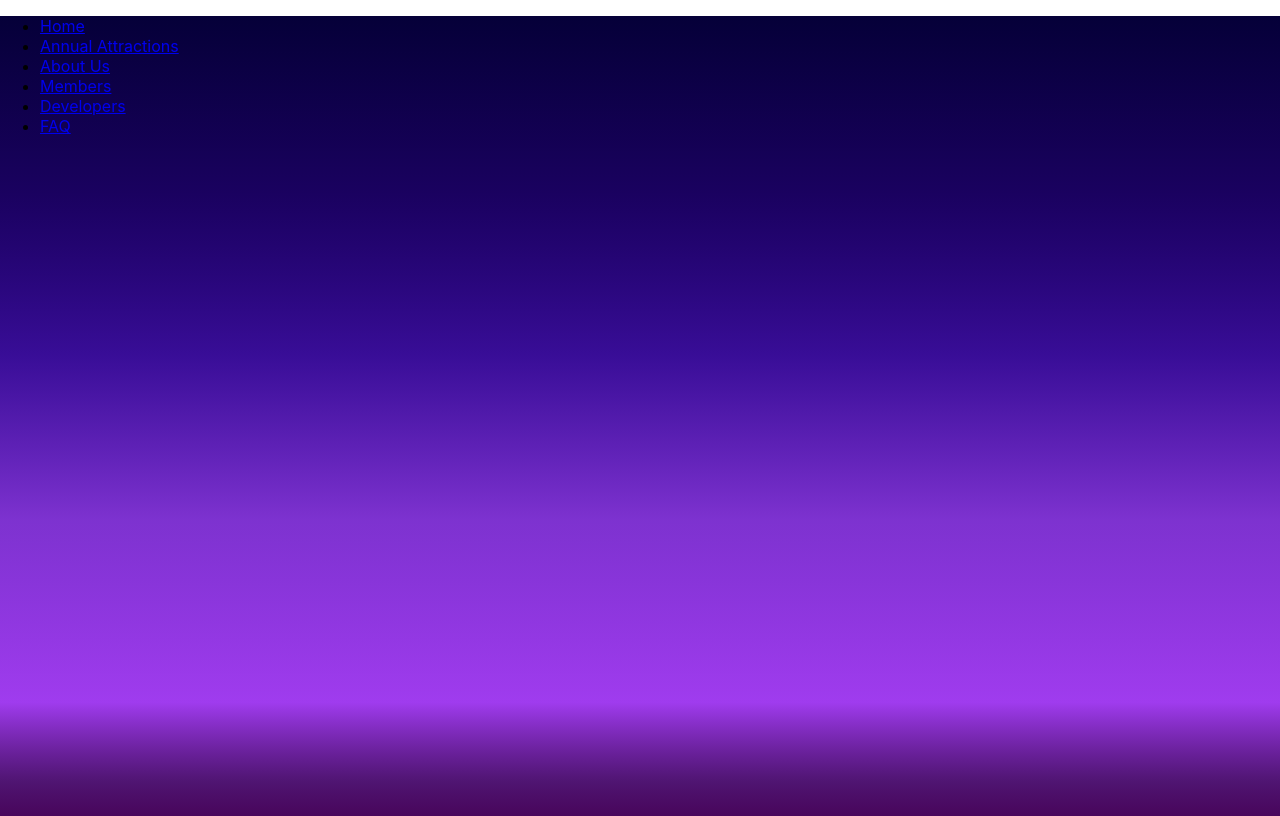
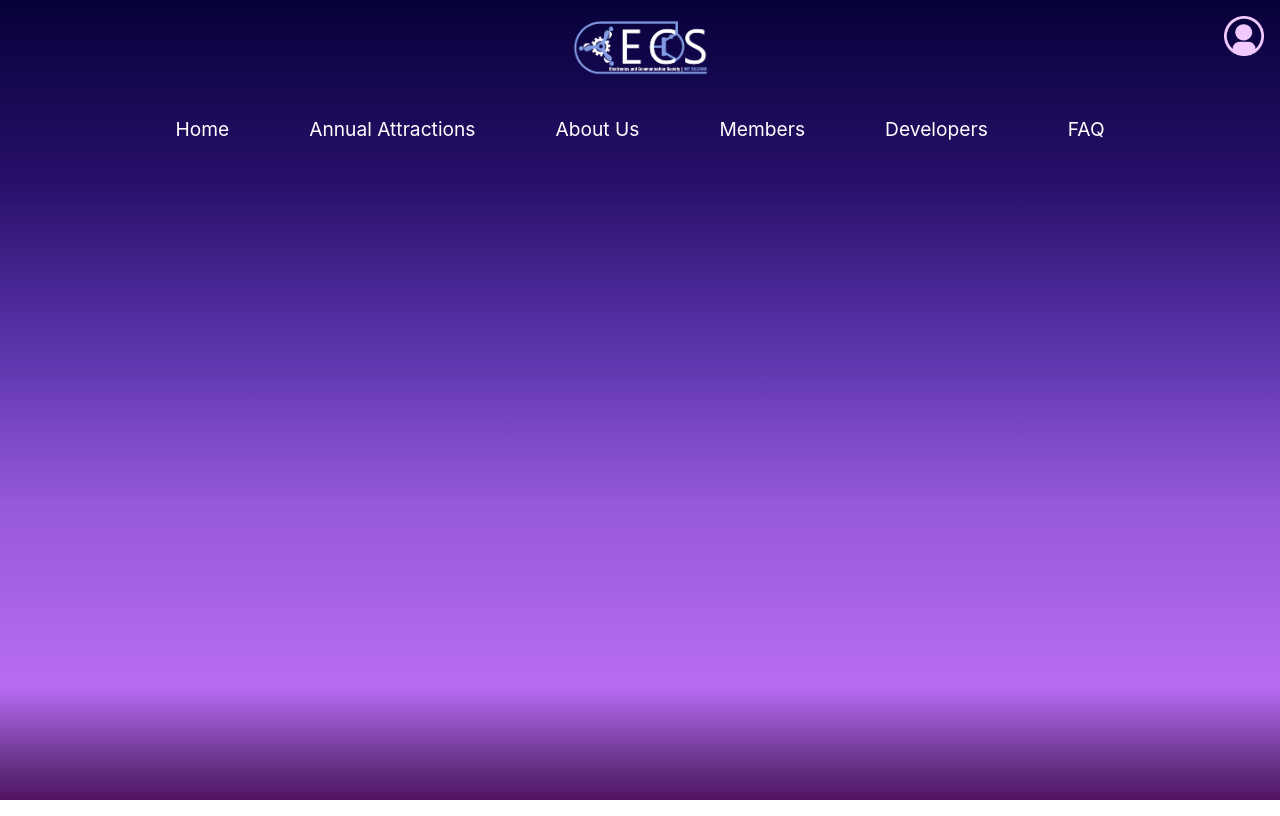
Before and after one commit to Rohan-108/ECS-Website, a React (Create React App) app: page / in a window 1280 px wide. Built offline with nearby package versions, Linux system fonts and the light colour scheme; no server answers.

Commit message:
navbar created

```diff
--- a/src/App.js
+++ b/src/App.js
@@ -22,8 +22,13 @@ function App() {
   return (
     <>
       <Routes>
-        <Route path="/" element={<Home currentUser={currentUser} />} />
-        <Route path="/Login" element={<Login currentUser={currentUser} />} />
+        <Route
+          path="/"
+          element={
+            <Home currentUser={currentUser} setCurrentUser={setCurrentUser} />
+          }
+        />
+        {/* <Route path="/Login" element={<Login currentUser={currentUser} />} /> */}
         <Route
           path="/Developer"
           element={<Developers currentUser={currentUser} />}
@@ -34,10 +39,10 @@ function App() {
         />
         <Route path="/faq" element={<Faq currentUser={currentUser} />} />
         <Route path="/Member" element={<Member currentUser={currentUser} />} />
-        <Route
+        {/* <Route
           path="/SignUp"
           element={<SignUp setCurrentUser={setCurrentUser} />}
-        />
+        /> */}
       </Routes>
     </>
   );
--- a/src/components/Home/Home.jsx
+++ b/src/components/Home/Home.jsx
@@ -4,10 +4,10 @@ import {auth}from '../../firebase';
 import Navbar from '../Navbar/Navbar';
 import "./home.css"
 const Home = (props) => {
-  const{currentUser}=props;
+  const{currentUser,setCurrentUser}=props;
   return (
     <div className='container'>
-      <Navbar currentUser={currentUser} />
+      <Navbar currentUser={currentUser} setCurrentUser={setCurrentUser}/>
     </div>
   )
 }
--- a/src/components/Modal/Login.jsx
+++ b/src/components/Modal/Login.jsx
@@ -7,8 +7,8 @@ import { auth } from "../../firebase";
 
 import styles from "./Login.module.css";
 
-function Login() {
-
+function Login(props) {
+  const {setOpenLogin,setSignup}=props;
   const navigate = useNavigate();
   const [values, setValues] = useState({
     email: "",
@@ -28,7 +28,7 @@ function Login() {
     signInWithEmailAndPassword(auth, values.email, values.pass)
       .then(async (res) => {
         setSubmitButtonDisabled(false);
-
+        setOpenLogin(false);
         navigate("/");
       })
       .catch((err) => {
@@ -41,6 +41,10 @@ function Login() {
           }
       });
   };
+  const handleClick=()=>{
+    setOpenLogin(false);
+    setSignup(true);
+  }
   return (
     <div className={styles.container}>
       <div className={styles.innerBox}>
@@ -66,13 +70,13 @@ function Login() {
           <button disabled={submitButtonDisabled} onClick={handleSubmission}>
             Login
           </button>
-          <button className={styles.cancel} onClick={()=>{navigate("/")}}>
+          <button className={styles.cancel} onClick={()=>{setOpenLogin(false)}}>
             Cancel
           </button>
           <p>
             Already have an account?{" "}
             <span>
-              <Link to="/signup">Sign up</Link>
+              <a href="#"onClick={handleClick}>Sign up</a>
             </span>
           </p>
         </div>
--- a/src/components/Modal/Login.module.css
+++ b/src/components/Modal/Login.module.css
@@ -1,8 +1,9 @@
 .container {
-    height: 100%;
-    min-height: 100vh;
-    width: 100%;
-    background: linear-gradient(to right, #9900ff, #cc80ff);
+    height: 100vh;
+    width: 100vw;
+    position: fixed;
+    background-color: rgba(0,0,0,0.4);
+    z-index: 2;
     display: flex;
     justify-content: center;
     align-items: center;
--- a/src/components/Modal/SignUp.jsx
+++ b/src/components/Modal/SignUp.jsx
@@ -9,7 +9,7 @@ import styles from "./SignUp.module.css";
 
 function SignUp(props) {
   //const history=useHistory();
-  const {setCurrentUser}=props;
+  const {setCurrentUser,setSignup,setOpenLogin}=props;
   const navigate = useNavigate();
   const [values, setValues] = useState({//function to setup form details
     name: "",
@@ -43,6 +43,7 @@ function SignUp(props) {
           displayName: values.name,
         });
         setCurrentUser(auth.currentUser);
+        setSignup(false);
         navigate("/");
       })
       .catch((err) => {
@@ -53,7 +54,10 @@ function SignUp(props) {
 
       });
   };
-
+  const handleClick=()=>{
+    setSignup(false);
+    setOpenLogin(true);
+  }
   return (
     <div className={styles.container}>
       <div className={styles.innerBox}>
@@ -86,13 +90,13 @@ function SignUp(props) {
           <button onClick={handleSubmission} disabled={submitButtonDisabled}>
             Signup
           </button>
-          <button className={styles.cancel} onClick={()=>{navigate("/")}}>
+          <button className={styles.cancel} onClick={()=>{setSignup(false)}}>
             Cancel
           </button>
           <p>
             Already have an account?{" "}
             <span>
-              <Link to="/login">Login</Link>
+              <a href="#"onClick={handleClick}>Login</a>
             </span>
           </p>
         </div>
--- a/src/components/Modal/SignUp.module.css
+++ b/src/components/Modal/SignUp.module.css
@@ -1,9 +1,10 @@
 .container {
-    height: 100%;
-    min-height: 100vh;
-    width: 100%;
-    background: linear-gradient(to right, #9900ff, #cc80ff);
+    height: 100vh;
+    width: 100vw;
+    position: fixed;
+    background-color: rgba(0, 0, 0, 0.4);
     display: flex;
+    z-index: 2;
     justify-content: center;
     align-items: center;
 }
--- a/src/components/Navbar/Navbar.jsx
+++ b/src/components/Navbar/Navbar.jsx
@@ -1,18 +1,41 @@
-import React from 'react'
+import React, { useState } from 'react'
 import logo from "../../assets/images/logo.png"
 import login from "../../assets/images/login.png"
-import { Link } from 'react-router-dom'
+import { Link,useNavigate } from 'react-router-dom'
 import {auth}from '../../firebase';
+import "./navbar.css"
+import Login from "../Modal/Login"
+import SignUp from '../Modal/SignUp';
 const Navbar = (props) => {
-  const{currentUser}=props;
+  const{currentUser,setCurrentUser}=props;
+  const[openLogin,setOpenLogin]=useState(false);
+  const[openSignup,setSignup]=useState(false);
+  const navigate=useNavigate();
+  const handleClick=()=>{
+        if(currentUser){
+          setOpenLogin(true);
+        }else{
+          //navigate("/login");'
+          setOpenLogin(true);
+        }
+  }
   return (
-    <div className='container'>
-      <div className="logo"></div>
+    <>
+    {openLogin && <Login setOpenLogin={setOpenLogin} setSignup={setSignup} />}
+    {openSignup && <SignUp setOpenLogin={setOpenLogin} setSignup={setSignup} setCurrentUser={setCurrentUser} />}
+    <div className='navbar_container'>
+      <div className="logo">
+        <img id="logoPng" src={logo} alt="ecs logo" />
+        <img onClick={handleClick}id="loginPng" src={login} alt ="login button" />
+      </div>
       <nav>
-        <ul>
+        <ul className='links'>
           <li>
              <Link to="/">Home</Link>
           </li>
+          {currentUser && <li>
+             <Link to="/ResourceHub">Resource Hub</Link>
+          </li>}
           <li>
              <a href="#">Annual Attractions</a>
           </li>
@@ -20,10 +43,10 @@ const Navbar = (props) => {
              <a href="#">About Us</a>
           </li>
           <li>
-             <Link to="/members">Members</Link>
+             <Link to="/Member">Members</Link>
           </li>
           <li>
-             <Link to="/developers">Developers</Link>
+             <Link to="/Developers">Developers</Link>
           </li>
           <li>
              <Link to="/faq">FAQ</Link>
@@ -31,6 +54,7 @@ const Navbar = (props) => {
         </ul>
       </nav>
     </div>
+    </>
   )
 }
 
--- /dev/null
+++ b/src/components/Navbar/navbar.css
@@ -0,0 +1,56 @@
+nav{
+    display: flex;
+    flex-direction: row;
+    justify-content: space-evenly;
+    align-items: center;
+}
+.links{
+    display: flex;
+    flex-direction: row;
+    justify-content: center;
+    align-items: center;
+    gap: 5rem;
+    padding: .5rem;
+}
+#loginPng{
+    cursor: pointer;
+    display: block;
+    padding: 1rem;
+    position: absolute;
+     width: 40px;
+     height: 40px;
+    top: 0;
+    right: 0;
+}
+#logoPng{
+    display: block;
+    padding: 1rem;
+    width: auto;
+    height: 3.8em;
+    top: 0;
+    left: 50vw;
+}
+.logo{
+    display: flex;
+    justify-content: center;
+    align-items: center;
+}
+ul{
+    text-decoration: none;
+}
+li{
+    display: block;
+    color: white;
+    text-decoration: none;
+    list-style: none;
+}
+a{
+    text-decoration: none;
+    color: white;
+    font-size: 1.2em;
+    font-weight: 400;
+}
+li:hover{
+    transform: scale(1.1);
+    color: whitesmoke;
+}
```
